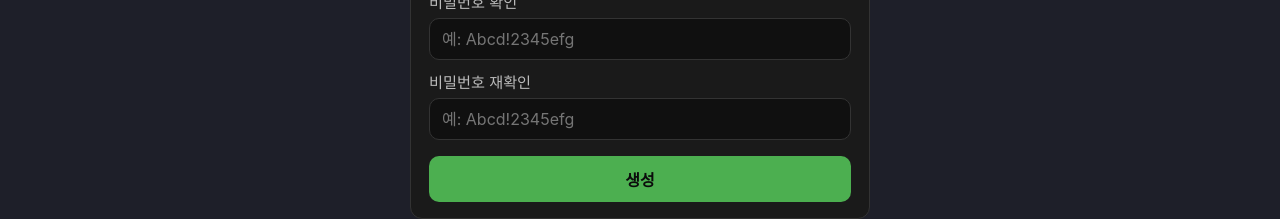
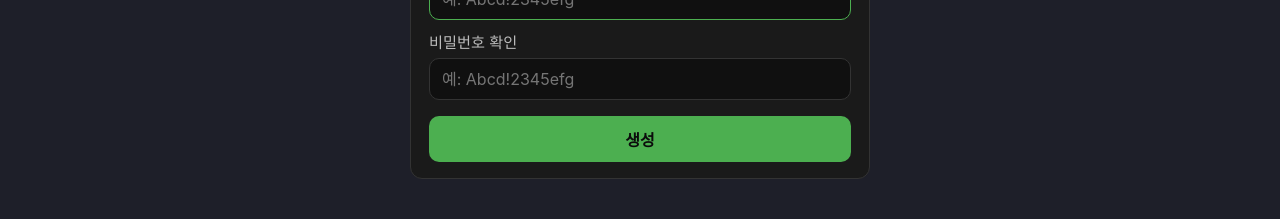
Before and after one commit to DAIOSFoundation/llm-server, a React (Vite) app in the folder frontend/: page /login in a window 1280 px wide. Shown: the part 456-675 px from the top of the page. Built offline with nearby package versions, Linux system fonts and the light colour scheme; no server answers.

Commit message:
Reduce admin setup password fields to two
Use only password + confirm during initial super admin creation and validate they match.

```diff
--- a/frontend/src/pages/LoginPage.jsx
+++ b/frontend/src/pages/LoginPage.jsx
@@ -22,13 +22,12 @@ const LoginPage = () => {
   const [superAdminId, setSuperAdminId] = useState('');
   const [password, setPassword] = useState('');
   const [password2, setPassword2] = useState('');
-  const [password3, setPassword3] = useState('');
   const [busy, setBusy] = useState(false);
 
   const superIdOk = String(superAdminId || '').trim().length > 0;
   const pwPolicyOk = isStrongPassword(password);
-  const pwConfirmFilled = Boolean(password2) || Boolean(password3);
-  const pwMatch = password && password2 && password3 && password === password2 && password2 === password3;
+  const pwConfirmFilled = Boolean(password2);
+  const pwMatch = password && password2 && password === password2;
 
   useEffect(() => {
     if (!auth) return;
@@ -55,7 +54,7 @@ const LoginPage = () => {
       window.alert(t('login.passwordPolicy'));
       return;
     }
-    if (password !== password2 || password !== password3) {
+    if (password !== password2) {
       window.alert(t('login.passwordMismatch'));
       return;
     }
@@ -68,7 +67,6 @@ const LoginPage = () => {
       await auth.setup({ superAdminId, password });
       setPassword('');
       setPassword2('');
-      setPassword3('');
       setMode('verify'); // 검증 화면
     } catch (_err) {
       window.alert(t('login.setupFailed'));
@@ -128,15 +126,6 @@ const LoginPage = () => {
                 type="password"
                 value={password2}
                 onChange={(e) => setPassword2(e.target.value)}
-                placeholder={t('login.passwordPlaceholder')}
-              />
-            </div>
-            <div className="login-row">
-              <label>{t('login.passwordReconfirm')}</label>
-              <input
-                type="password"
-                value={password3}
-                onChange={(e) => setPassword3(e.target.value)}
                 placeholder={t('login.passwordPlaceholder')}
               />
             </div>
```
